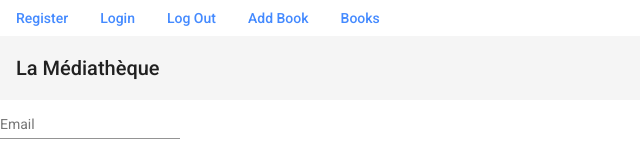
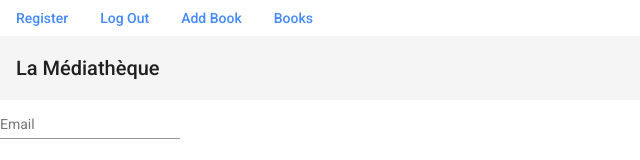
Before and after one commit to akbar2023/TheReader, an Angular app: page /login in a window 1280 px wide. Shown: the top 160 px of the page, without its empty margins (0-640 px from the left). Built offline with nearby package versions, Linux system fonts and the light colour scheme; sample sign-in values are in the browser's storage.

Commit message:
pc change

```diff
--- a/src/app/shared/components/menu/menu.component.html
+++ b/src/app/shared/components/menu/menu.component.html
@@ -1,6 +1,6 @@
 <div>
   <a mat-button color="accent" routerLink="/register">Register</a>
-  <a mat-button color="accent" routerLink="/login">Login</a>
+  <a mat-button color="accent" *ngIf="!authService.isLoggedIn" routerLink="/login">Login</a>
   <a mat-button color="accent" *ngIf="authService.isLoggedIn" (click)="logOut()">Log Out</a>
   <a mat-button color="accent" routerLink="/book-form">Add Book</a>
   <a mat-button color="accent" routerLink="/book-list">Books</a>
--- a/src/environments/environment.prod.ts
+++ b/src/environments/environment.prod.ts
@@ -1,3 +1,3 @@
 export const environment = {
-  production: true
+  production: true,
 };
```
